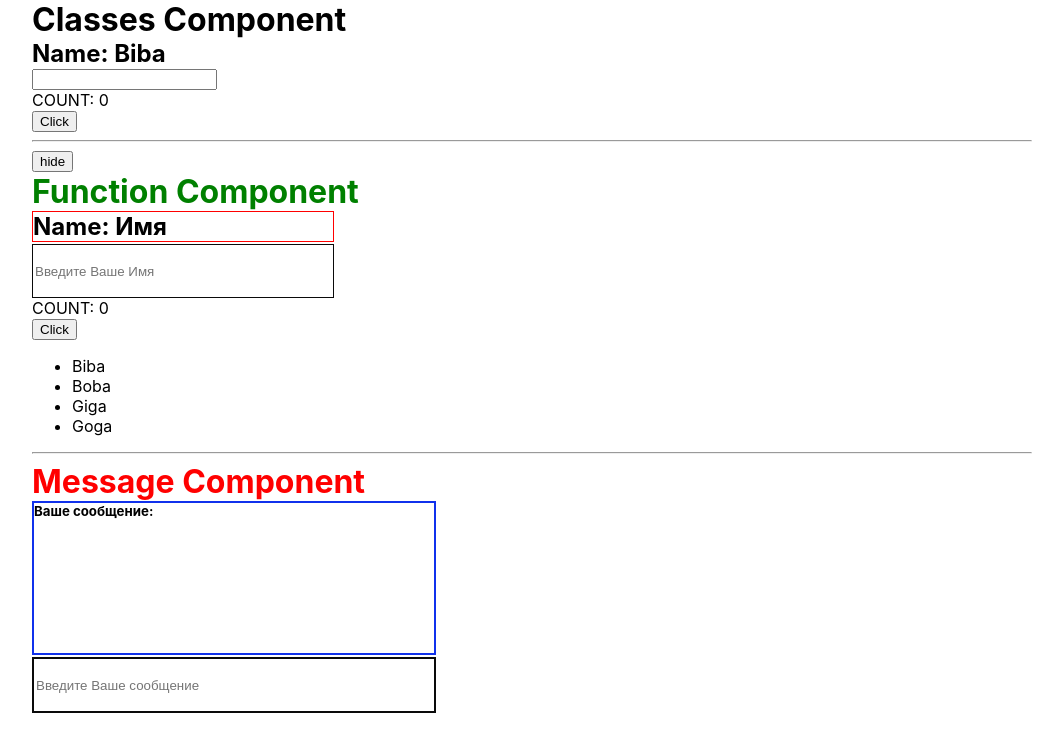
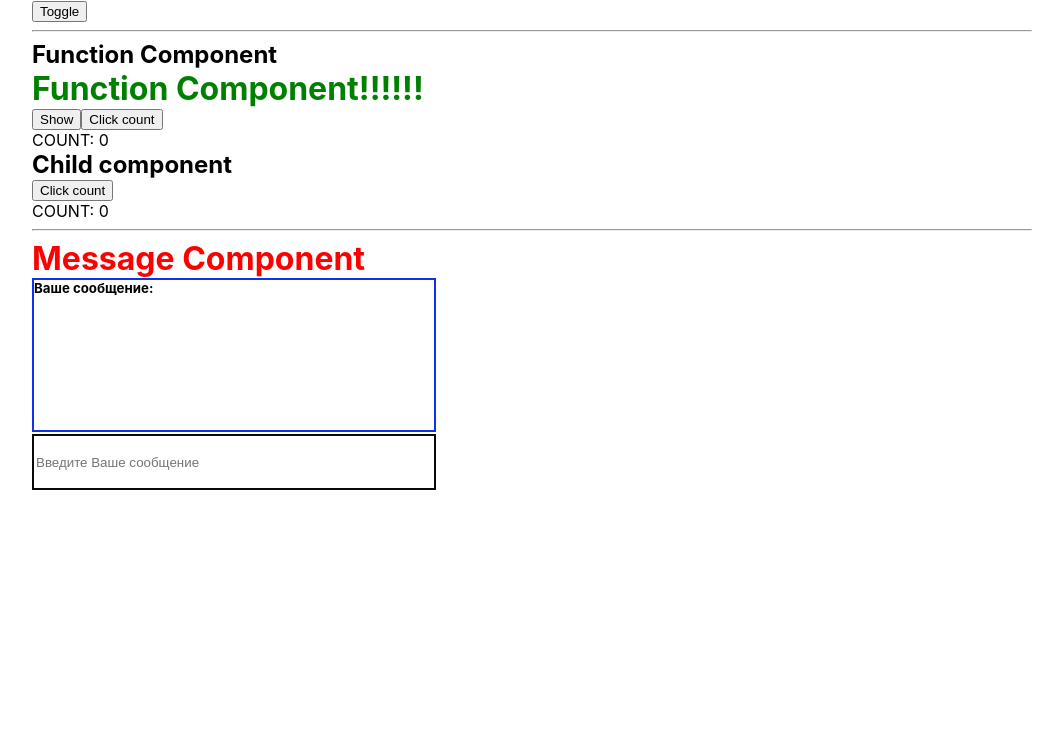
Before and after one commit to sergeyBukov/20221209_react_js, a React (Create React App) app: page / in a window 1280 px wide. Shown: the top 752 px of the page, without its empty margins (113-1176 px from the left). Built offline with nearby package versions, Linux system fonts and the light colour scheme.

Commit message:
lesson_2

```diff
--- a/src/App.js
+++ b/src/App.js
@@ -9,15 +9,20 @@ export function App() {
 
     return (
         <>
-            <Form />
+            <button onClick={() => setToggle(!toggle)}>Toggle</button>
             <hr />
-            <button onClick={() => setToggle(!toggle)}>{toggle ? 'hide' : 'show'}</button>
+            <h2>{toggle ? 'Function Component' : 'Classes Component'}</h2>
+            {!toggle && <Form />}
+            {toggle && <FormFunc title='Function Component!!!!!!' />}
+
+
+            {/* <button onClick={() => setToggle(!toggle)}>{toggle ? 'hide' : 'show'}</button>
             {toggle && <FormFunc title='Function Component' />}
             <ul>
                 {arr.map((item) => (
                     <li>{item.name}</li>
                 ))}
-            </ul>
+            </ul> */}
             <hr />
             {toggle && <FormMessage title='Message Component' />}
 
--- a/src/components/classes/Form.js
+++ b/src/components/classes/Form.js
@@ -1,10 +1,12 @@
 import React, { Component } from 'react';
+import { Child } from './components/Child'
 
 export class Form extends Component {
 
     state = {
         name: 'Biba',
-        count: 0
+        count: 0,
+        show: true
     }
 
     handleChange = (event) => {
@@ -18,14 +20,23 @@ export class Form extends Component {
         // this.setState((prevState) => ({ count: prevState.count + 1 }))
     }
 
+    handleShow = () => {
+        this.setState({ show: !this.state.show })
+    }
+
+    componentDidMount() {
+        console.log('Form did mount')
+    }
+
     render() {
         return (
             <>
                 <h1>Classes Component</h1>
-                <h2>Name: {this.state.name}</h2>
+                {/* <h2>Name: {this.state.name}</h2>
                 <input type="text" onChange={this.handleChange} />
-                <p>COUNT: {this.state.count}</p>
-                <button onClick={this.handleClick}>Click</button>
+                <p>COUNT: {this.state.count}</p> */}
+                <button onClick={this.handleShow}>Show</button>
+                {this.state.show && <Child />}
             </>
 
         )
--- /dev/null
+++ b/src/components/classes/components/Child.js
@@ -0,0 +1,33 @@
+import { Component } from 'react'
+
+export class Child extends Component {
+    constructor(props) {
+        super(props)
+        this.state = {
+            name: 'Biba',
+            count: 0
+        }
+    }
+
+    componentDidMount() {
+        console.log('Child did mount')
+    }
+
+    componentDidUpdate() {
+        console.log('Child did update')
+    }
+
+    componentWillUnmount() {
+        console.log('Child did unmount')
+    }
+
+    render() {
+        return (
+            <>
+                <h2>Child componet</h2>
+                <p>{this.state.count}</p>
+                <button>Click</button>
+            </>
+        )
+    }
+}
--- a/src/components/func/Form.jsx
+++ b/src/components/func/Form.jsx
@@ -1,28 +1,41 @@
-import { useState } from 'react'
-import styles from './Form.module.css'
+import { useState, useEffect, useCallback, useRef } from 'react'
+/* import styles from './Form.module.css' */
+import { Child } from './components/Child'
+import { Button } from './ui/Button'
+
 
 export function Form(props) {
     const [count, setCount] = useState(0)
-    const [name, setName] = useState('Имя')
+    const [show, setShow] = useState(true)
 
-    const handleClick = () => {
-        setCount(count + 1)
+    const myRef = useRef()
+
+
+    console.log('Parent')
+
+    useEffect(() => {
+        console.log('Parent did mount');
+        console.log(myRef)
+    }, [])
+
+    const handleClick = useCallback(() => {
+        setCount((prevCount) => prevCount + 1)
+    }, [setCount])
+
+    const handleShow = (event) => {
+        setShow(!show)
+
     }
 
-    const handleChange = (event) => {
-        setName(event.target.value)
-    }
-    //в режиме разработчика можно увидеть сформированное имя
-    // console.log('style', styles)
-    console.log('props', props)
 
     return (
         <>
             <h1 style={{ color: 'green' }}>{props.title}</h1>
-            <h2 className={styles.border}>Name: {name}</h2>
-            <input type="text" className={styles.name_input} placeholder="Введите Ваше Имя" onChange={handleChange} />
-            <p>COUNT: {count}</p>
-            <button onClick={handleClick}>Click</button>
+            <button onClick={handleShow}>Show</button>
+            <Button type='submit' className='btn' onClick={handleClick}>Click count</Button>
+            <p ref={myRef}>COUNT: {count}</p>
+            {show && <Child handleClick={handleClick} />}
+
         </>
     )
 }
--- /dev/null
+++ b/src/components/func/components/Child.jsx
@@ -0,0 +1,34 @@
+import { useEffect, useState, memo } from 'react'
+import { Button } from '../ui/Button';
+
+export const Child = memo(() => {
+    const [count, setCount] = useState(0)
+    console.log('Child')
+    useEffect(() => {
+        console.log('Child did mount');
+        /*      const interval = setInterval(() => {
+                 console.log('1')
+             }, 1000) */
+
+        return () => {
+            console.log('child unmoun')
+            //    clearInterval(interval)
+        }
+    }, [])
+
+    useEffect(() => {
+        console.log('Child did mount');
+    }, [])
+
+    const handleClick = () => {
+        setCount(count + 1)
+    }
+
+    return (
+        <>
+            <h2>Child component</h2>
+            <Button type='submit' className='btn' onClick={handleClick}>Click count</Button>
+            <p>COUNT: {count}</p>
+        </>
+    )
+})
--- /dev/null
+++ b/src/components/func/ui/Button.jsx
@@ -0,0 +1,7 @@
+export function Button(props) {
+    return (
+        <>
+            <button {...props}>{props.children}</button>
+        </>
+    )
+}
```
